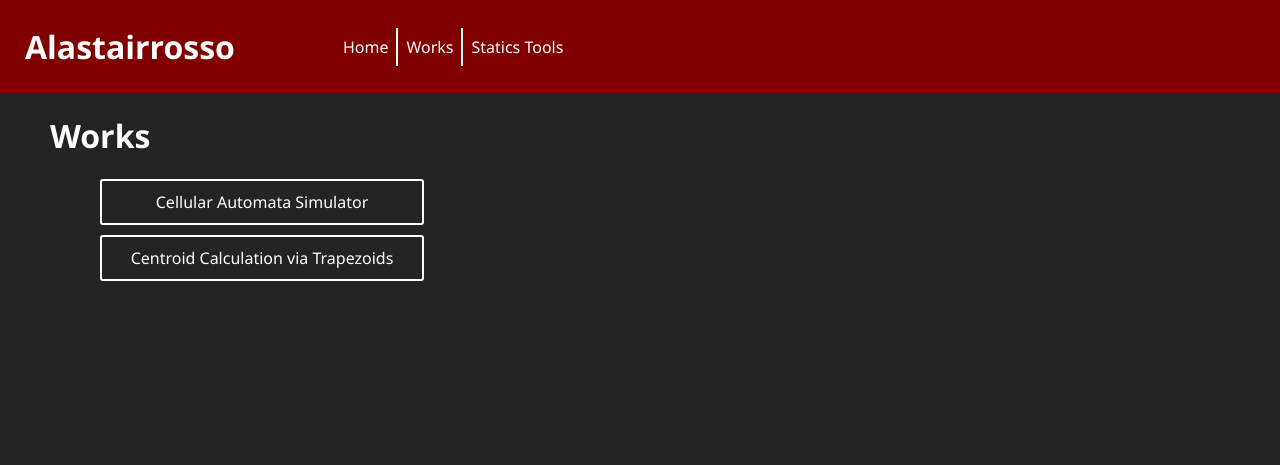
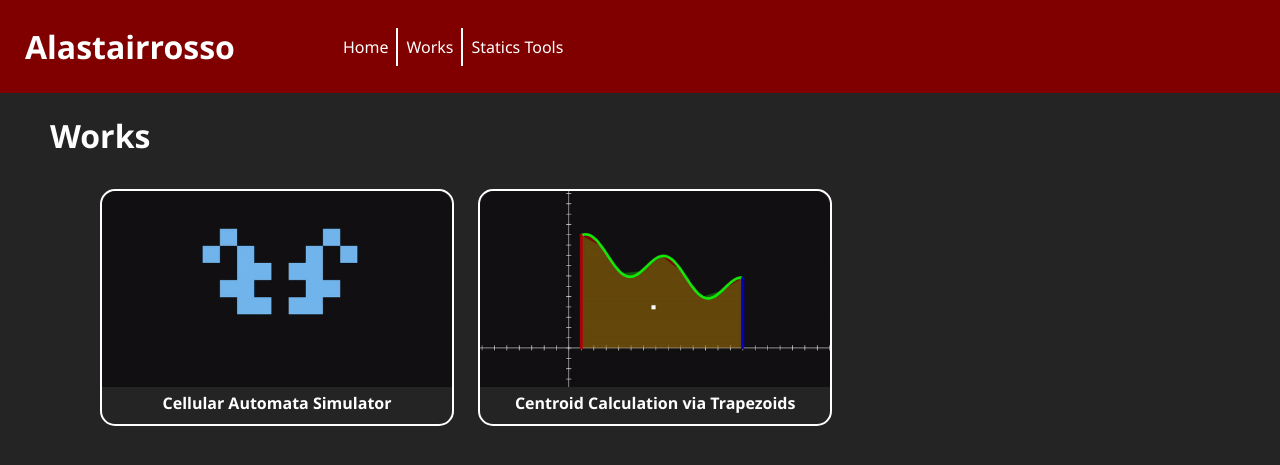
Before and after one commit to alastairrosso/alastairrosso.github.io, a Jekyll site: the page built from works.html, in a window 1280 px wide. Shown: the top 465 px of the page. Built offline with Jekyll 4.4.1, drawn with Linux system fonts in a browser that asks for light colours.

Commit message:
Site: Also add Home page works list design to Works page

```diff
--- a/works.html
+++ b/works.html
@@ -10,6 +10,10 @@ title: Alastairrosso - Works
         padding-left: 50px;
     }
 
+    ul > li {
+        display: inline-block;
+    }
+
     li {
         list-style: none;
         margin: 10px;
@@ -18,17 +22,22 @@ title: Alastairrosso - Works
 
     .work-listing {
         border-color: white;
-        border-radius: 3px;
+        border-radius: 15px;
         border-style: solid;
         border-width: 2px;
         color: white;
-        padding: 10px;
+        font-weight: bold;
+        padding-bottom: 10px;
         text-align: center;
-        width: 300px;
     }
 
     .work-listing:hover {
         background-color: #484848;
+    }
+
+    .work-image {
+        border-top-left-radius: 15px;
+        border-top-right-radius: 15px;
     }
 </style>
 
@@ -40,7 +49,8 @@ title: Alastairrosso - Works
         <li>
             <a href="{{ work.link }}">
                 <div class="work-listing">
-                    {{ work.name }}
+                    <img src="{{ work.image }}" class="work-image" width="350" />
+                    <span>{{ work.name }}</span>
                 </div>
             </a>
         </li>
```
